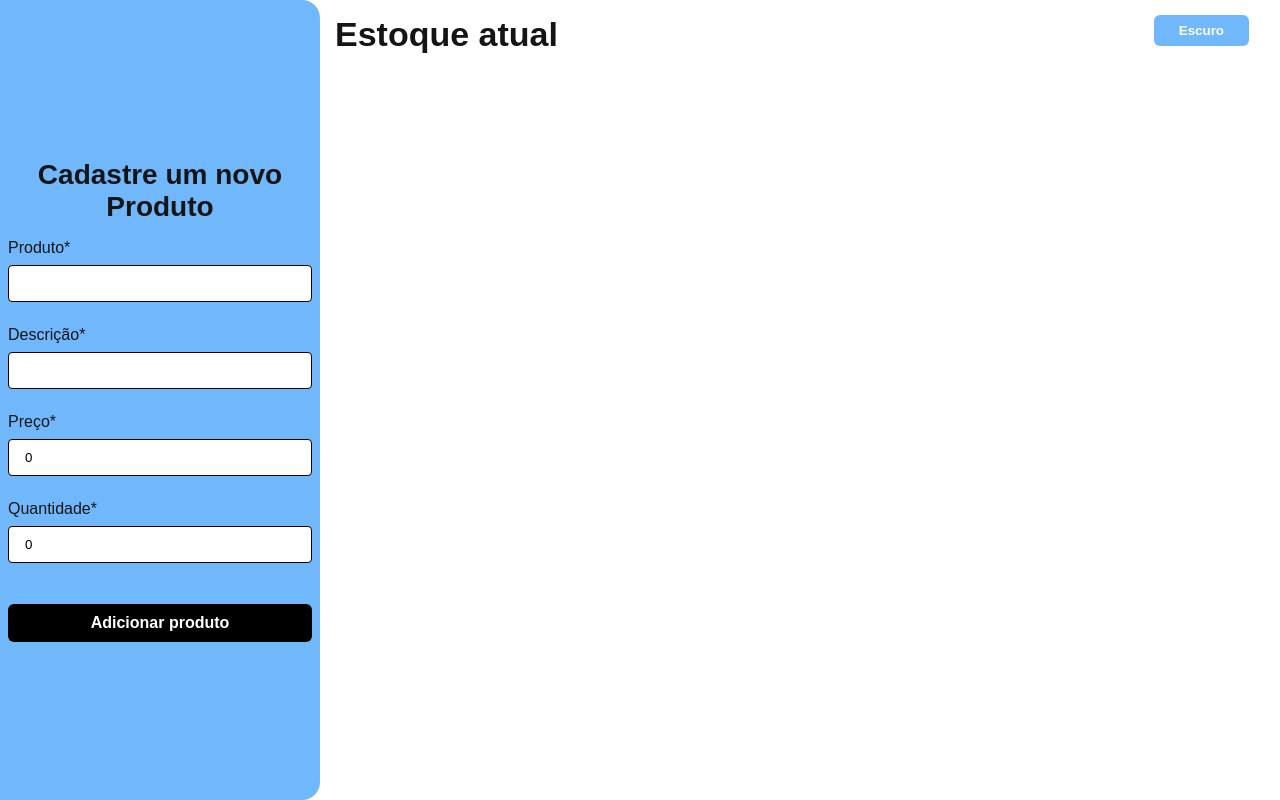
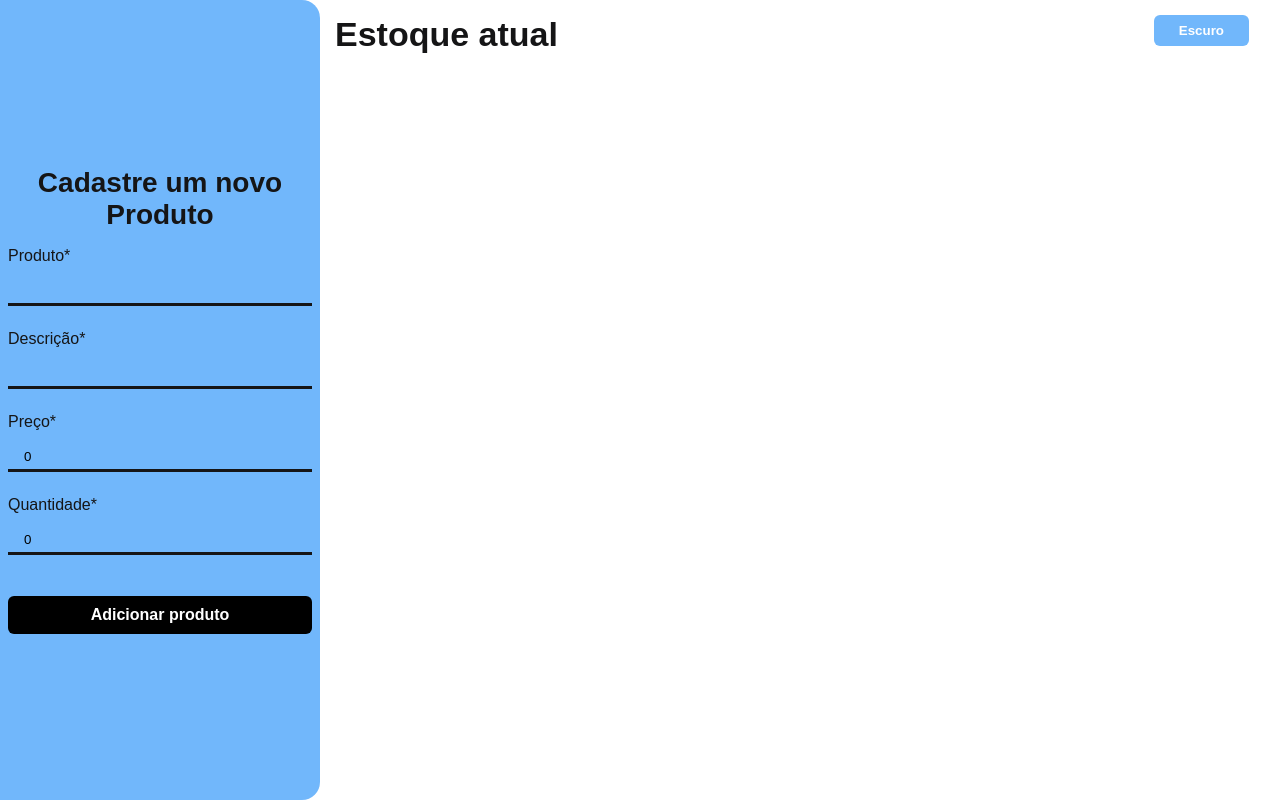
Before and after one commit to HamiltonGJr/mini-projeto-estoque, a React (Vite) app: page / in a window 1280 px wide. Built offline with nearby package versions, Linux system fonts and the light colour scheme.

Commit message:
style: adjusting component colors

```diff
--- a/src/components/ProductForm/style.ts
+++ b/src/components/ProductForm/style.ts
@@ -25,9 +25,10 @@ export const LabelRegister = styled.label`
 `;
 export const InputRegister = styled.input`
   margin-top: 08px;
-  padding: 10px 16px;
-  border: 1px solid #000;
-  border-radius: 04px;
+  padding: 10px 16px 05px 16px;
+  border: none;
+  border-bottom: 3px solid ${({ theme }) => theme.color};
+  background-color: ${({ theme }) => theme.background01};
 `;
 export const ButtonRegister = styled.button`
   width: 95%;
--- a/src/components/ProductItem/style.ts
+++ b/src/components/ProductItem/style.ts
@@ -5,7 +5,7 @@ export const ContainerProduct = styled.li`
   padding: 15px;
   width: 27%;
   border-radius: 04px;
-  border: 02px solid ${({ theme }) => theme.background02};
+  border: 02px solid ${({ theme }) => theme.color};
   list-style-type: none;
   background-color: ${({ theme }) => theme.background01};
   color: ${({ theme }) => theme.color};
@@ -14,13 +14,13 @@ export const NameProduct = styled.h3`
   padding: 05px;
   margin-bottom: 15px;
   text-align: center;
-  border: 02px solid ${({ theme }) => theme.background02};
+  border: 02px solid ${({ theme }) => theme.color};
   border-radius: 02px;
   background-color: ${({ theme }) => theme.background};
   color: ${({ theme }) => theme.color};
 `;
 export const TextProduct = styled.p`
-  color: #fff;
+  color: ${({ theme }) => theme.color};
 `;
 export const ContainerButton = styled.div`
   margin-top: 15px;
```
